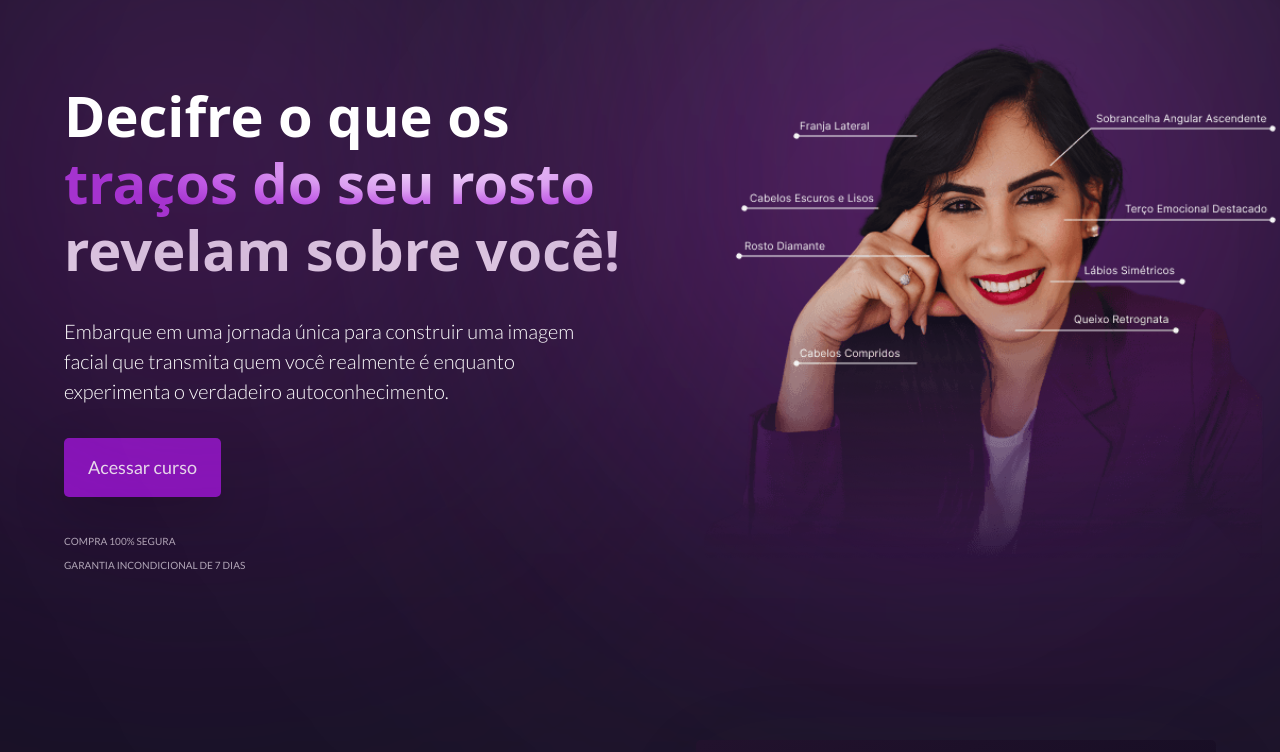
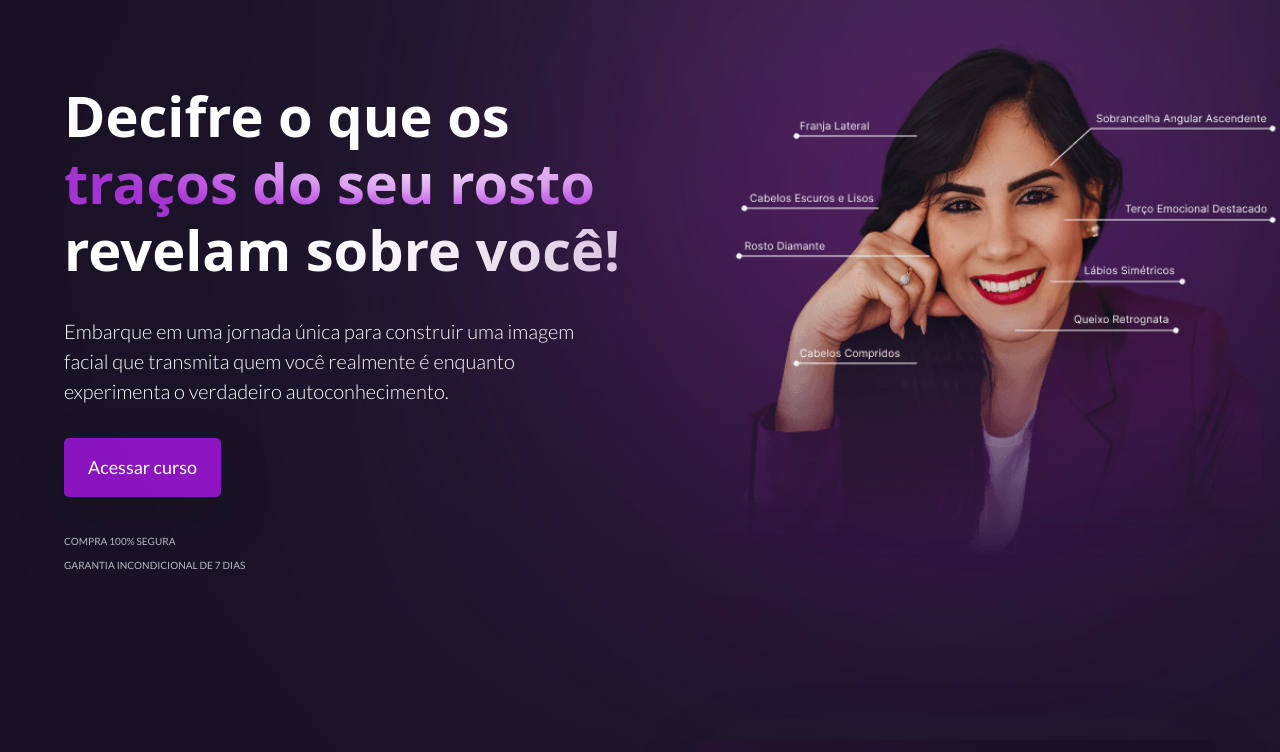
Before and after one commit to RaisaBernardes/chrisarrudadescubravoce, a React (Vite) app in the folder descubra-voce-chris/: page / in a window 1280 px wide. Shown: the top 752 px of the page. Built offline with nearby package versions, Linux system fonts and the light colour scheme.

Commit message:
last change

```diff
--- a/descubra-voce-chris/src/components/Hero.jsx
+++ b/descubra-voce-chris/src/components/Hero.jsx
@@ -51,7 +51,7 @@ return (
         />
         </div>
       </div>
-        <div className="flex absolute z-[0] w-[100%] h-[100%] top-0 purple__gradient" />
+        <div className="flex sm:hidden absolute z-[0] w-[100%] h-[100%] top-0 purple__gradient" />
 
         <div className="z-[20] mt-80 inset-x-0 space-y-8 pt-40 px-6 sm:hidden absolute xs:pt-10 ">
           <h1 className="font-semibold text-[36px] sm:text-[56px] text-white leading-[130%] xs:mt-60">
```
